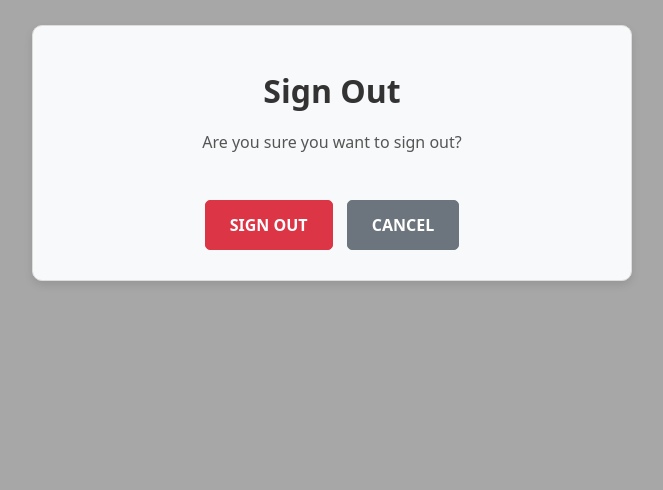
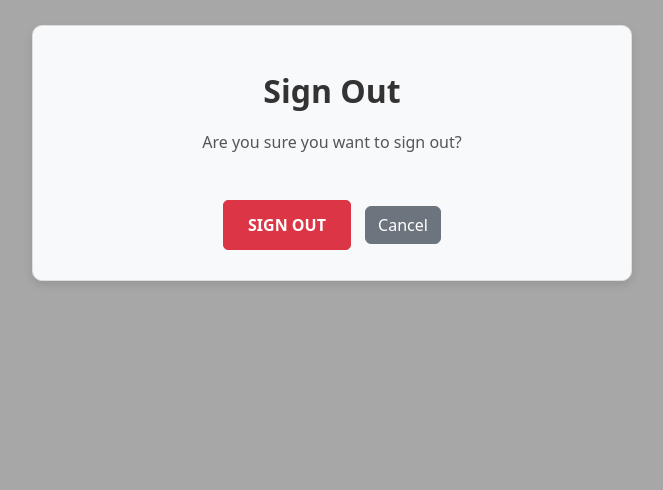
Before and after one commit to RhysTyler112/Back-End-Development-Project, a Django app: page /accounts/logout/ in a window 1280 px wide. Shown: the part 151-641 px from the top of the page, without its empty margins (308-971 px from the left). Run offline with Django 4.2, Linux system fonts and the light colour scheme; the visitor is signed in with stand-in values (Sample User, id 1).

Commit message:
fix logout css

```diff
--- a/static/css/style.css
+++ b/static/css/style.css
@@ -207,7 +207,7 @@ body{
     display: inline-block;
 }
 
-form .btn {
+form .btn-signout{
     padding: 12px 24px;
     font-size: 1rem;
     font-weight: bold;
@@ -216,12 +216,12 @@ form .btn {
     transition: background-color 0.3s ease, transform 0.2s ease;
 }
 
-.form .btn-danger {
+.form .btn-danger-signout {
     background-color: #dc3545;
     border: none;
     color: #fff;
 }
-form .btn-danger:hover {
+form .btn-danger-signout:hover {
     background-color: #c82333;
     transform: scale(1.05);
     cursor: pointer;
@@ -237,3 +237,5 @@ form .btn-secondary:hover {
     transform: scale(1.05);
     cursor: pointer;
 }
+
+/* --------------------------------------------------login.htmls */
--- a/templates/account/logout.html
+++ b/templates/account/logout.html
@@ -21,7 +21,7 @@
                 {% if redirect_field_value %}
                 <input type="hidden" name="{{ redirect_field_name }}" value="{{ redirect_field_value }}" />
                 {% endif %}
-                <button class="btn btn-danger" type="submit">{% trans 'Sign Out' %}</button>
+                <button class="btn btn-danger btn-signout btn-danger-signout" type="submit">{% trans 'Sign Out' %}</button>
                 <a href="{% url 'home' %}" class="btn btn-secondary">{% trans 'Cancel' %}</a>
             </form>
         </div>
```
